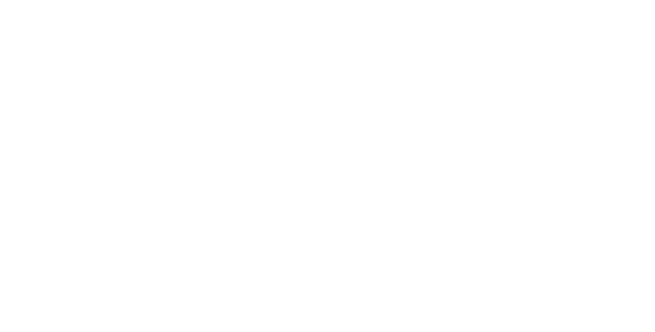
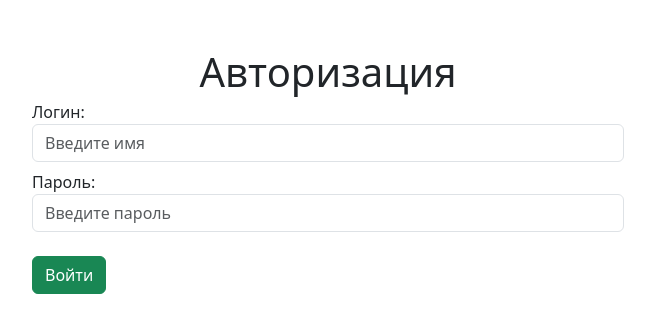
Before and after one commit to eireensid/nuxt2-auth, a Nuxt app: page /login in a window 1280 px wide. Before the commit this address had no page. Shown: the top 332 px of the page, without its empty margins (312-967 px from the left). Built offline with nearby package versions, Linux system fonts and the light colour scheme.

Commit message:
Add LoginForm component & login page

```diff
--- /dev/null
+++ b/components/LoginForm.vue
@@ -0,0 +1,35 @@
+<template>
+  <div class="d-flex flex-column w-100 p-5">
+    <h1 class="mb-1 text-center">Авторизация</h1>
+    <BForm @submit.prevent="onSubmit" class="d-flex flex-column align-items-center">
+      <BFormGroup label="Логин:" label-for="test-name" class="w-50 mb-2">
+        <BFormInput id="test-name" v-model="form.name" placeholder="Введите имя" required/>
+      </BFormGroup>
+      <BFormGroup label="Пароль:" label-for="text-password" class="w-50">
+        <BFormInput type="password" id="text-password" aria-describedby="password-help-block"
+          v-model="form.password" placeholder="Введите пароль" required/>
+      </BFormGroup>
+      <div class="w-50 mt-4">
+        <BButton type="submit" variant="success">Войти</BButton>
+      </div>
+    </BForm>
+  </div>
+</template>
+
+<script>
+export default {
+  name: 'LoginForm',
+
+  data() {
+    return {
+      form: {}
+    }
+  },
+
+  methods: {
+    onSubmit() {
+
+    }
+  }
+}
+</script>
--- a/package.json
+++ b/package.json
@@ -12,7 +12,7 @@
     "lintfix": "prettier --write --list-different ."
   },
   "dependencies": {
-    "bootstrap": "^4.6.2",
+    "bootstrap": "^5.3.0",
     "bootstrap-vue": "^2.22.0",
     "core-js": "^3.25.3",
     "nuxt": "^2.15.8",
--- /dev/null
+++ b/pages/login.vue
@@ -0,0 +1,11 @@
+<template>
+  <LoginForm />
+</template>
+
+<script>
+import LoginForm from '~/components/LoginForm.vue'
+
+export default {
+  name: 'LoginPage'
+}
+</script>
```
Also changed, not shown: 1 other file (tests, documents, lock files or other folders).
